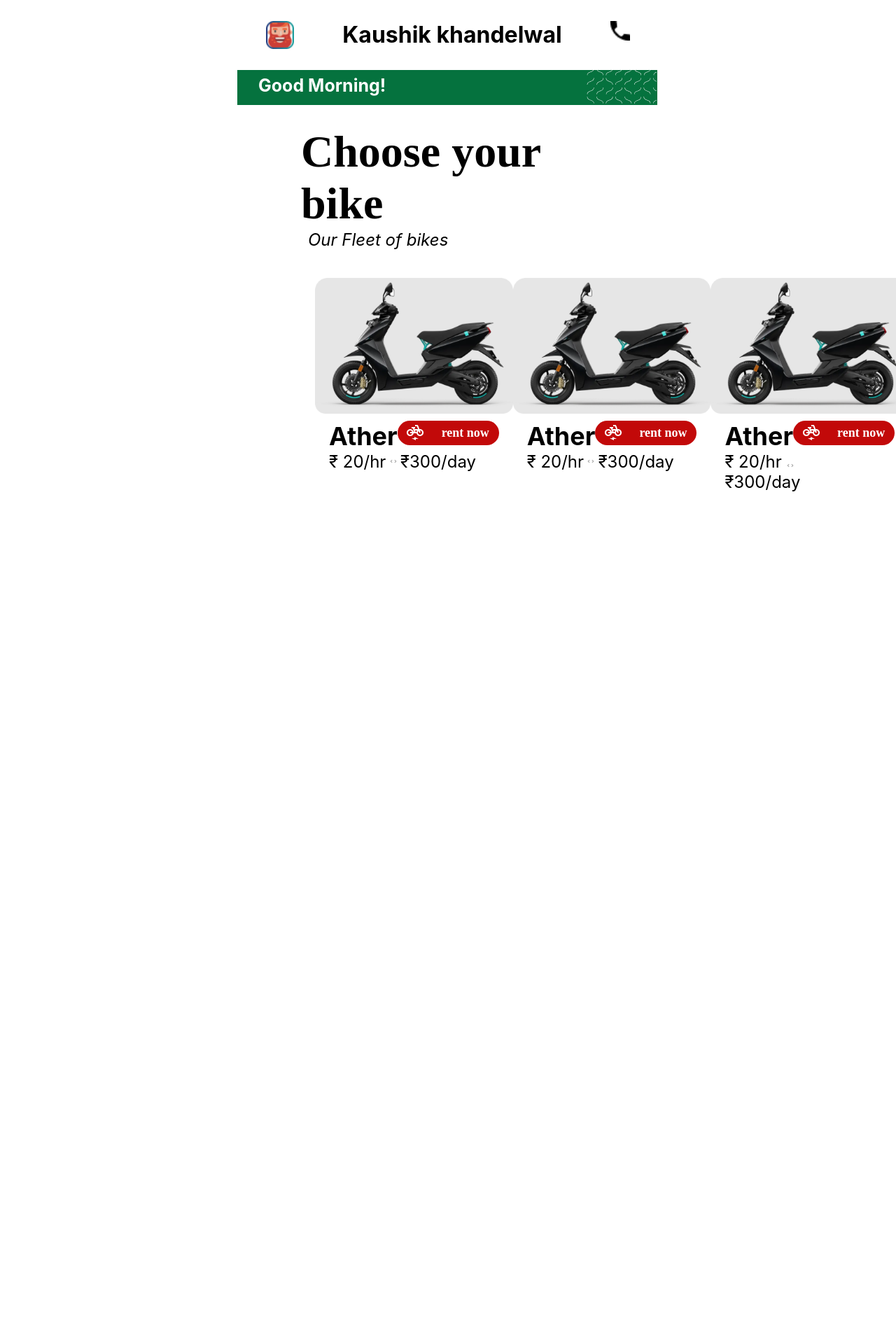
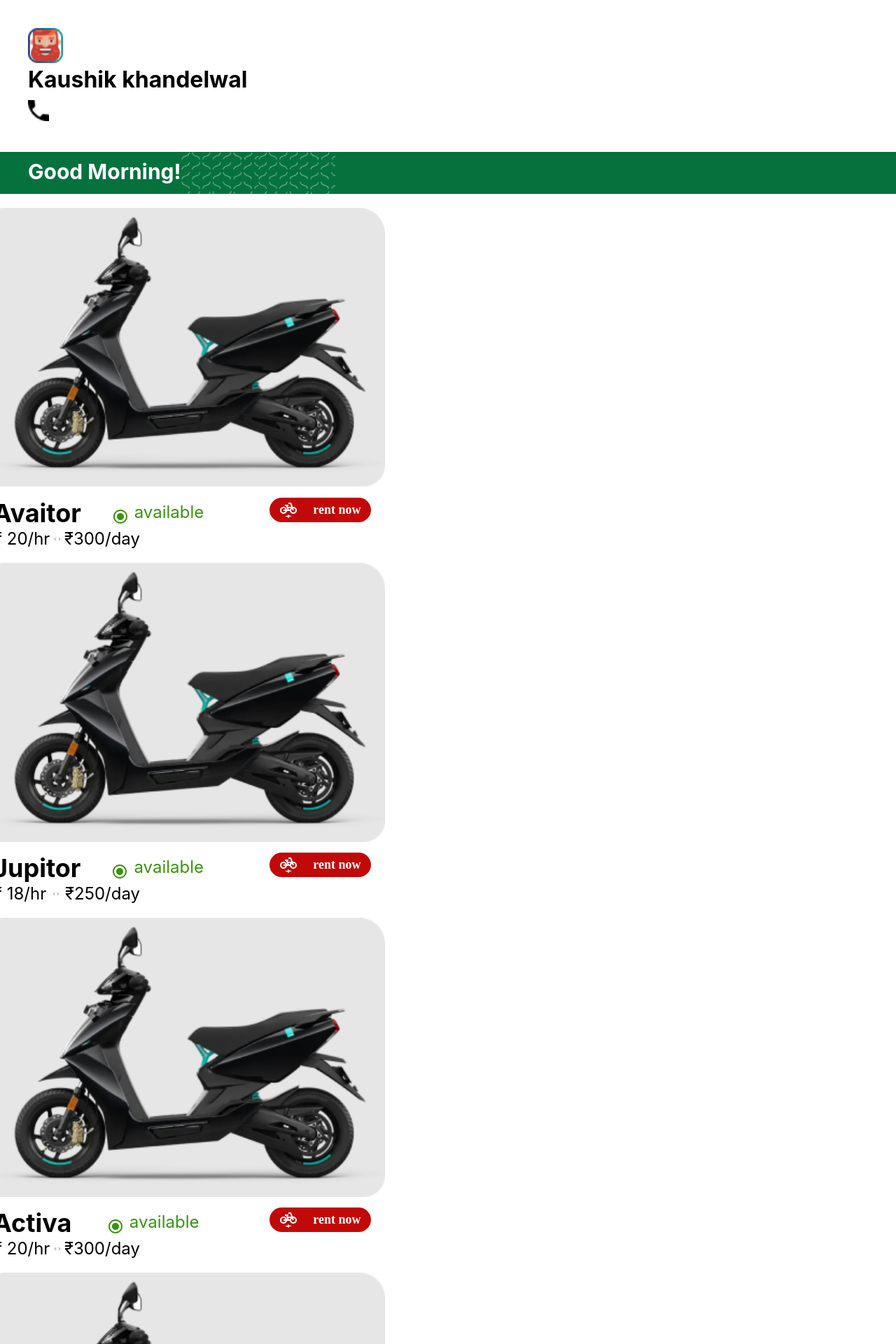
Before and after one commit to poojasinkar94/Bike-renting, a React (Create React App) app: page /home in a window 1280 px wide. Shown: the top 1920 px of the page at 70% size. Before the commit the page ends 800 px from the top, so only its background shows below. Built offline with nearby package versions, Linux system fonts and the light colour scheme.

Commit message:
hide and show update

```diff
--- a/src/components/ProductCard.jsx
+++ b/src/components/ProductCard.jsx
@@ -4,61 +4,45 @@
 import Bike from '../images/landing-page/bike.png'
 import Arrow from '../images/product-card/arrow.png'
 import { useNavigate } from "react-router-dom";
+import RadioButtonCheckedIcon from '@mui/icons-material/RadioButtonChecked';
 
-function ProductCard() {
+function ProductCard(props) {
+
+  const {name,pricePerHour,pricePerDay,available}=props
   const navigate = useNavigate();
+
 
   const navigateToLogin = () => {
     navigate("/login");
   }
   return (
 
-      <section className='products'>
-        <div className="card_title">
-            <h1>Choose your bike</h1>
-            <p>Our Fleet of bikes</p>
-        </div>
-
-        <div className='card_content'>
-
         <div className='card'>
         <img className='card_image' src={Card} alt='Card_image'/>
         <div className='card_btn'>
-        <h2>Ather</h2>
+        <h2>{name}</h2>
+        <div className='available_icon'>
+          <RadioButtonCheckedIcon style=
+          {{
+            color:"#38950D",
+            marginTop:"15px",
+            marginRight:"8px"
+          }}/>
+          <p>available</p>
+        </div>
         <button onClick={navigateToLogin}><img className='bike_image' src={Bike} alt='cartoon_bike'/>rent now</button>
         </div>
         <div className='card_price'>
-            <p>&#8377; 20/hr </p>
+            <p>&#8377; {pricePerHour}/hr </p>
              <img className='arrow_image' src={Arrow} alt='Arrow_image'/>
-             <p>&#8377;300/day</p>
+             <p>&#8377;{pricePerDay}/day</p>
         </div>
         </div>
 
-        <div className='card'>
-        <img className='card_image' src={Card} alt='Card_image'/>
-        <div className='card_btn'>
-        <h2>Ather</h2>
-        <button onClick={navigateToLogin}><img className='bike_image' src={Bike} alt='cartoon_bike'/>rent now</button>
-        </div>
-        <div className='card_price'>
-            <p>&#8377; 20/hr </p>
-            <img className='arrow_image' src={Arrow} alt='Arrow_image'/> <p>&#8377;300/day</p>
-        </div>
-        </div>
 
-        <div className='card'>
-        <img className='card_image' src={Card} alt='Card_image'/>
-        <div className='card_btn'>
-        <h2>Ather</h2>
-        <button onClick={navigateToLogin}><img className='bike_image' src={Bike} alt='cartoon_bike'/>rent now</button>
-        </div>
-        <div className='card_price'>
-            <p>&#8377; 20/hr <img className='arrow_image' src={Arrow} alt='Arrow_image'/> &#8377;300/day</p>
-        </div>
-        </div>
 
-        </div>
-      </section>
+
+
 
   )
 }
--- a/src/components/common/RentNowBtn.jsx
+++ b/src/components/common/RentNowBtn.jsx
@@ -12,7 +12,7 @@
                 width: width ? width : '165',
               }}
 
-         //onClick={navigateToLogin}
+         onClick={props.onClick}
          >
          <img className='bike_image' src={Bike} alt='cartoon_bike'/>
          <span
--- a/src/styles/commonStyle.css
+++ b/src/styles/commonStyle.css
@@ -1,7 +1,7 @@
 .rent-now-btn {
     margin-top:4%;
     width:165px;
-    height: 40px;
+    height: 45px;
     padding:0.5%;
     background: #C20909;
     border: none;
--- a/src/styles/homePage.css
+++ b/src/styles/homePage.css
@@ -5,26 +5,32 @@
 .main_heading{
     /* border: 1px solid #05723E; */
     /* background-color:#05723E; */
-    padding: 30px 40px;
+    /* padding: 30px 40px; */
     margin: auto;
-    width: 600px;
+    width: 100%;
     height: 100vh;
      /* position: relative; */
 }
 
 .heading{
-    display: flex;
-    justify-content:space-between;
+    margin: 40px;
+    /* display: flex; */
+    /* justify-content:space-between;   */
 }
 
 .heading .HomePageLogo{
-    width: 40px;
-    height: 40px;
+    width: 50px;
+    height: 50px;
+}
+
+.heading h1{
+    margin-right:600px;
 }
 
 .heading .HomePageCall{
-    width: 28px;
-    height: 28px;
+    width: 30px;
+    height: 30px;
+    margin-top: 10px;
 }
 
 .Home_Page_title{
@@ -32,22 +38,22 @@
 }
 
 .Home_Page_patch{
-    /* border: 1px solid #05723E; */
     background-color:#05723E ;
-    width: 600px;
-    height: 50px;
-    margin-left: -41px;
-    margin-top: 30px;
-}
+    width: 100%;
+    height: 60px;
+    display: flex;
+    }
 
 .Home_Page_patch h1{
     color: #FFFFFF;
-    padding-left: 30px;
-    padding-top: 7px;
-    font-size: 25px;
+    padding-left: 40px;
+    padding-top: 10px;
+    font-size: 30px;
 }
 
-.Home_Page_title .HomePatch{
-    margin-top: -40px;
-    margin-left: 499px;
+.HomePatch {
+    width: 110px;
+    height: 110px;
+    display: flex;
+   /* margin-left: 20px; */
 }
--- a/src/styles/landingPage.css
+++ b/src/styles/landingPage.css
@@ -143,6 +143,40 @@
     width:600px;
 }
 
+.products{
+    padding-left:50px;
+    padding-top: 30px
+}
+
+.card_title h1{
+    font-family: 'Recoleta';
+    font-weight: 700;
+    font-size: 4rem;
+    color: #000000;
+    /* line-height: 108.5%;  */
+}
+
+.card_title p{
+    /* font-family: 'Lato'; */
+    font-style: italic;
+    font-weight: 400;
+    font-size: 1.5rem;
+    padding-left: 10px;
+    color: #000000;
+    /* line-height: 108.5%; */
+}
+
+.card_content{
+    /* margin:3.5%; */
+    margin-top: 20px;
+    padding: 20px;
+    display: flex;
+    /* flex-direction: column; */
+    justify-content: space-between;
+    flex-wrap: wrap;
+
+}
+
 
 @media all and (max-width:768px) {
     /* .header{
@@ -203,6 +237,32 @@
         width: 340px;
 
     }
+
+    .products{
+        padding: 0 30px;
+        /* padding-top:15px */
+    }
+
+    .card_title h1{
+        font-size: 3rem;
+    }
+
+    .card_title p{
+        font-size: 20px;
+    }
+
+    .card_content{
+        padding: 0;
+    }
+
+    .card_content{
+        /* padding-left: 30px;
+        padding-right: 50px; */
+        margin-top: 30px;
+        flex-direction: column;
+        align-items: center;
+    }
+
 }
 
 @media all and (max-width:1024px){
--- a/src/styles/productCard.css
+++ b/src/styles/productCard.css
@@ -31,8 +31,6 @@
 
 }
 
-
-
 .card_btn {
     padding: 0 20px;
     margin-top: 2%;
@@ -57,9 +55,22 @@
     justify-content: space-around;
 }
 
+.available_icon{
+    margin-right: 50px;
+    display: flex;
+}
+
+.available_icon p{
+     color: #38950D;
+     margin-top: 6px;
+}
+
 .card{
     width: 580px;
+    margin: 20px 0;
+    margin-left: -30px;
     /* border: 1px solid black; */
+
 }
 
 .card .card_image{
--- a/src/views/HomePage.jsx
+++ b/src/views/HomePage.jsx
@@ -3,10 +3,41 @@
 import Logo from '../images/HomePage/home_page_logo.png';
 import Call from '../images/HomePage/home_page_call.png';
 import HomePatch1 from '../images/HomePage/home_page_patch1.png';
-import HomePatch2 from '../images/HomePage/home_page_patch2.png';
+// import HomePatch2 from '../images/HomePage/home_page_patch2.png';
 import ProductCard from '../components/ProductCard'
 
-
+const BIKE_DATA = [
+  {
+    name: "Avaitor",
+    pricePerHour: 20,
+    pricePerDay: 300,
+    available: true,
+  },
+  {
+    name: "Jupitor",
+    pricePerHour: 18,
+    pricePerDay: 250,
+    available: true,
+  },
+  {
+    name: "Activa",
+    pricePerHour: 20,
+    pricePerDay: 300,
+    available: false,
+  },
+  {
+    name: "Pleasure",
+    pricePerHour: 15,
+    pricePerDay: 200,
+    available: false,
+  },
+  {
+    name: "Vispa",
+    pricePerHour: 25,
+    pricePerDay: 300,
+    available: false,
+  },
+];
 
 function HomePage() {
   return (
@@ -26,10 +57,19 @@
             <h1>Good Morning!</h1>
             <img className='HomePatch' src={HomePatch1} alt="HomePatch1" />
 
-            <img className='HomePatch' src={HomePatch2} alt="HomePatch2" />
+            <img className='HomePatch' src={HomePatch1} alt="HomePatch2" />
             </div>
         </div>
-        <ProductCard/>
+
+        {BIKE_DATA.map((data)=>(
+          <ProductCard
+            name={data.name}
+            pricePerHour={data.pricePerHour}
+            pricePerDay={data.pricePerDay}
+            available={data.available}
+          />
+         ))}
+
         </div>
 
     </div>
--- a/src/views/LandingPage.jsx
+++ b/src/views/LandingPage.jsx
@@ -11,6 +11,44 @@
 import { useNavigate } from "react-router-dom";
 import RentNowBtn from '../components/common/RentNowBtn'
 
+const BIKE_DATA = [
+  {
+    name: "Avaitor",
+    pricePerHour: 20,
+    pricePerDay: 300,
+    available: true,
+  },
+  {
+    name: "Jupitor",
+    pricePerHour: 18,
+    pricePerDay: 250,
+    available: true,
+  },
+  {
+    name: "Activa",
+    pricePerHour: 20,
+    pricePerDay: 300,
+    available: false,
+  },
+  {
+    name: "Pleasure",
+    pricePerHour: 15,
+    pricePerDay: 200,
+    available: false,
+  },
+  {
+    name: "Vispa",
+    pricePerHour: 25,
+    pricePerDay: 300,
+    available: false,
+  },
+  {
+    name: "Activa",
+    pricePerHour: 20,
+    pricePerDay: 300,
+    available: false,
+  },
+];
 
 function LandingPage() {
   const navigate = useNavigate();
@@ -20,6 +58,9 @@
   }
   return (
     <div>
+
+      {/* banner */}
+
       <section className='banner'>
       {/* header */}
           {/* <div className='header'>
@@ -57,7 +98,7 @@
           {/* <div className='button-rent-now'>
             <button onClick={navigateToLogin}><img className='bike_image' src={Bike} alt='cartoon_bike'/>rent now</button>
           </div> */}
-          <RentNowBtn
+          <RentNowBtn onClick={navigateToLogin}
             width={'200px'}
             label={'Rent now'}
           />
@@ -88,7 +129,30 @@
           </div>
       </section>
 
-      <ProductCard/>
+      {/* product card */}
+
+      <section className='products'>
+        <div className="card_title">
+            <h1>Choose your bike</h1>
+            <p>Our Fleet of bikes</p>
+        </div>
+
+        <div className='card_content'>
+
+         {BIKE_DATA.map((data)=>(
+          <ProductCard
+            name={data.name}
+            pricePerHour={data.pricePerHour}
+            pricePerDay={data.pricePerDay}
+            available={data.available}
+          />
+         ))}
+
+
+        </div>
+      </section>
+
+
     </div>
   )
 }
--- a/src/views/SelectedBikeForm.jsx
+++ b/src/views/SelectedBikeForm.jsx
@@ -43,6 +43,9 @@
 
     <div className="details">
         <form>
+        <caption>Details</caption>
+
+
         </form>
     </div>
 
--- a/src/views/SignupPage.jsx
+++ b/src/views/SignupPage.jsx
@@ -9,7 +9,15 @@
 function SignupPage() {
     //   getter        setter
 const [phoneNumber, setPhoneNumber] = useState('')
+const [showResendOtp, setShowResendOtp] = useState(false);
+const [showGetOtp, setShowGetOtp] = useState(true);
+const handleGetOtp = () =>{
+  setShowResendOtp(true);
+  setShowGetOtp(false);
+}
+
 const title = 'Sign Up'
+
   return (
     <div className='signup_page'>
     <div className='signup'>
@@ -41,7 +49,13 @@
             }}
     />
 
-    <button>get otp</button>
+    { showGetOtp && <div>
+
+    <button onClick={handleGetOtp}>get otp</button>
+
+    </div>}
+
+    { showResendOtp && <div>
 
     <div className="resend_btn">
             {/* <input type={Text}></input> */}
@@ -63,10 +77,12 @@
             InputProps={{ endAdornment: <button onClick={()=>{console.log('clicked')
               }} >resend</button> }}
       />
-      {/* <button>resend</button> */}
+
     </div>
 
     <button>Submit</button>
+
+    </div>}
 
     </div>
 
```
Also changed, not shown: src/views/LoginPage.jsx (+24 -3 lines).
